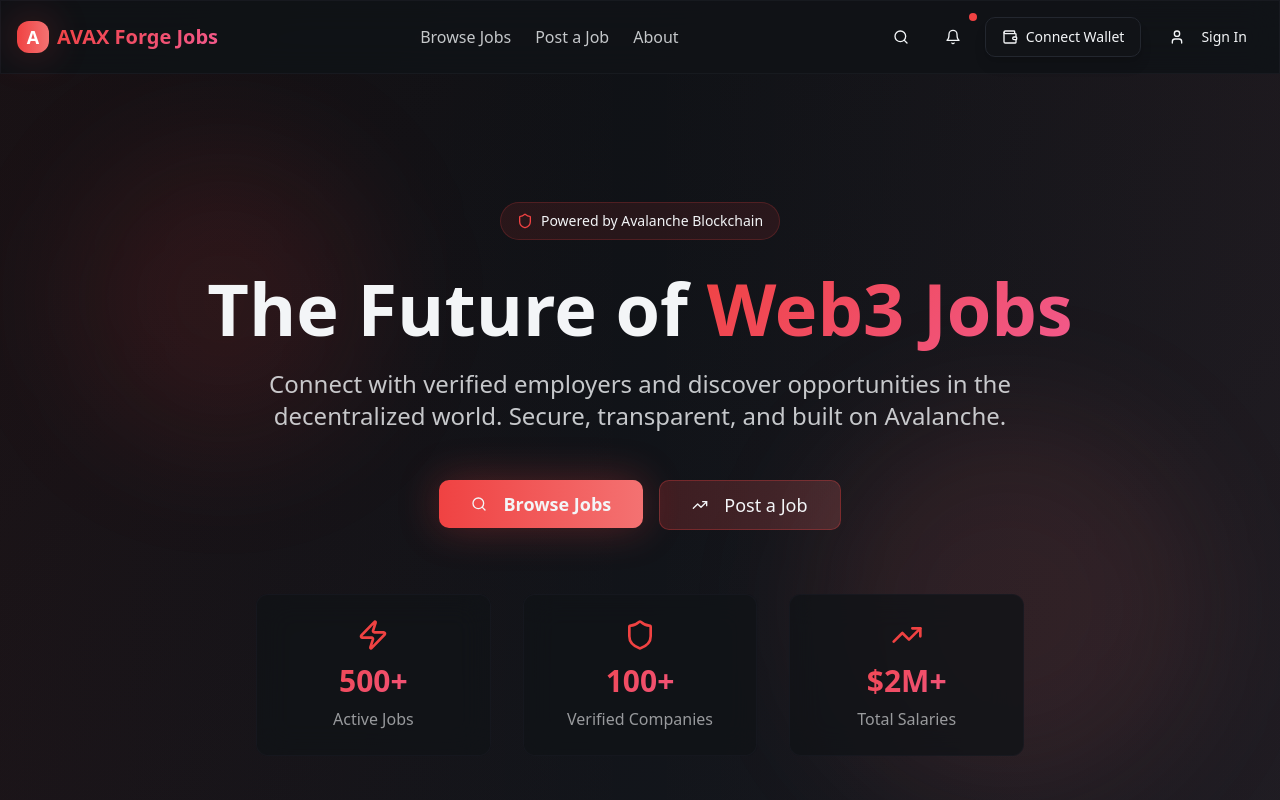
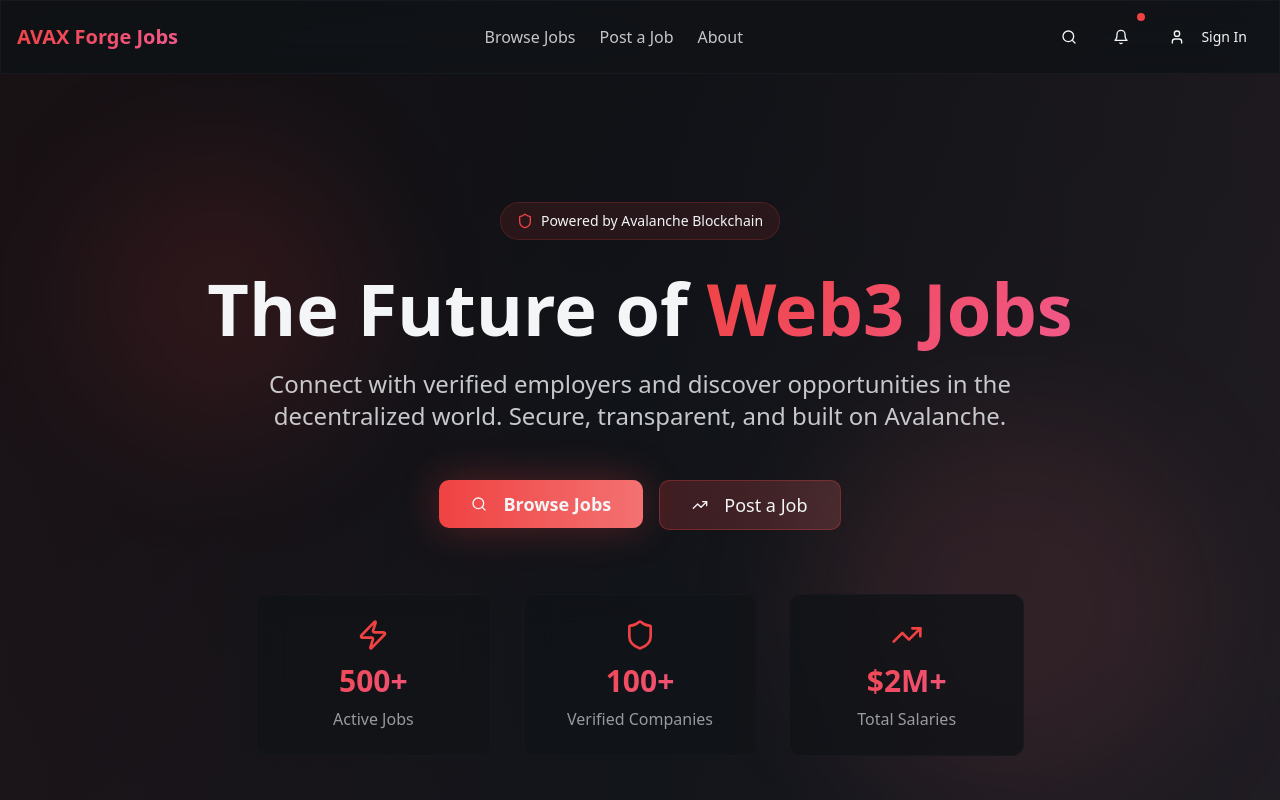
Before and after one commit to Delightech28/avax-forge-jobs, a React (Vite) app: page / in a window 1280 px wide. Shown: the top 800 px of the page. Built offline with nearby package versions, Linux system fonts and the light colour scheme.

Commit message:
Remove wallet button and logo
Remove the "Connect Wallet" button and the "A" logo from the header. The next step is to implement the job posting system and smart contract integration.

```diff
--- a/src/components/Header.tsx
+++ b/src/components/Header.tsx
@@ -1,13 +1,11 @@
 import { Button } from "@/components/ui/button";
 import { Avatar, AvatarFallback, AvatarImage } from "@/components/ui/avatar";
 import { useAuth } from "@/hooks/useAuth";
-import { useWallet } from "@/hooks/useWallet";
 import { useNavigate } from "react-router-dom";
-import { Wallet, Search, Bell, User, LogOut } from "lucide-react";
+import { Search, Bell, User, LogOut } from "lucide-react";
 
 const Header = () => {
   const { user, signOut } = useAuth();
-  const { connectWallet, disconnectWallet, isConnected, walletAddress, isConnecting } = useWallet();
   const navigate = useNavigate();
 
   const handleAuthAction = () => {
@@ -18,23 +16,12 @@ const Header = () => {
     }
   };
 
-  const handleWalletAction = () => {
-    if (isConnected) {
-      disconnectWallet();
-    } else {
-      connectWallet();
-    }
-  };
-
   return (
     <header className="sticky top-0 z-50 w-full border-b border-border/40 glass-card">
       <div className="container mx-auto px-4 py-4">
         <div className="flex items-center justify-between">
           {/* Logo */}
           <div className="flex items-center space-x-2">
-            <div className="w-8 h-8 bg-gradient-to-r from-primary to-primary-glow rounded-lg flex items-center justify-center glow-effect">
-              <span className="text-white font-bold text-lg">A</span>
-            </div>
             <h1 className="text-xl font-bold gradient-text">AVAX Forge Jobs</h1>
           </div>
 
@@ -59,17 +46,6 @@ const Header = () => {
             <Button variant="ghost" size="icon" className="relative">
               <Bell className="h-4 w-4" />
               <span className="absolute -top-1 -right-1 w-2 h-2 bg-primary rounded-full"></span>
-            </Button>
-            <Button
-              variant="wallet"
-              className="hidden sm:flex"
-              onClick={handleWalletAction}
-              disabled={isConnecting}
-            >
-              <Wallet className="h-4 w-4" />
-              {isConnecting ? 'Connecting...' :
-               isConnected ? `${walletAddress?.slice(0, 6)}...${walletAddress?.slice(-4)}` :
-               'Connect Wallet'}
             </Button>
 
             {user ? (
```
